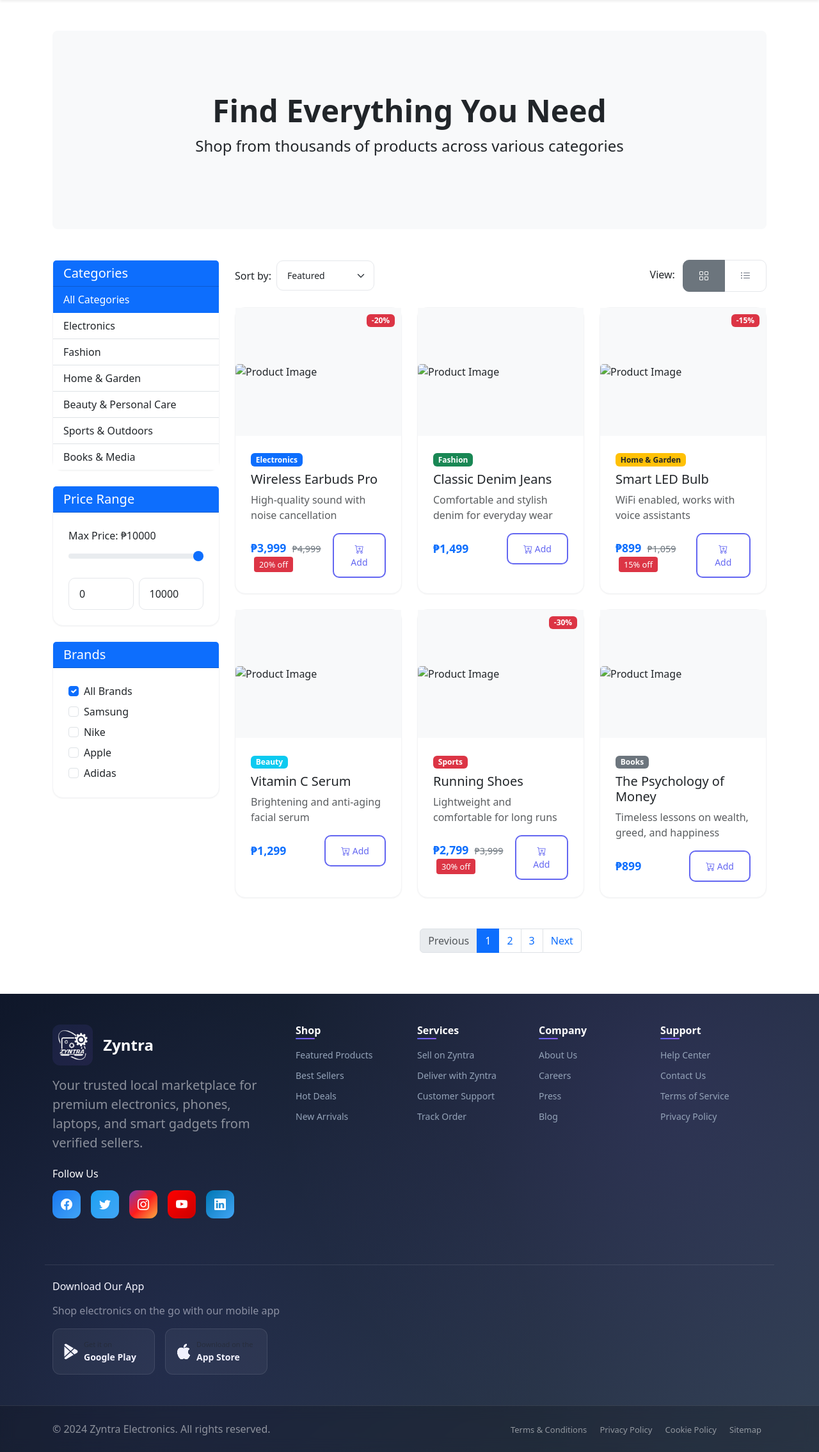
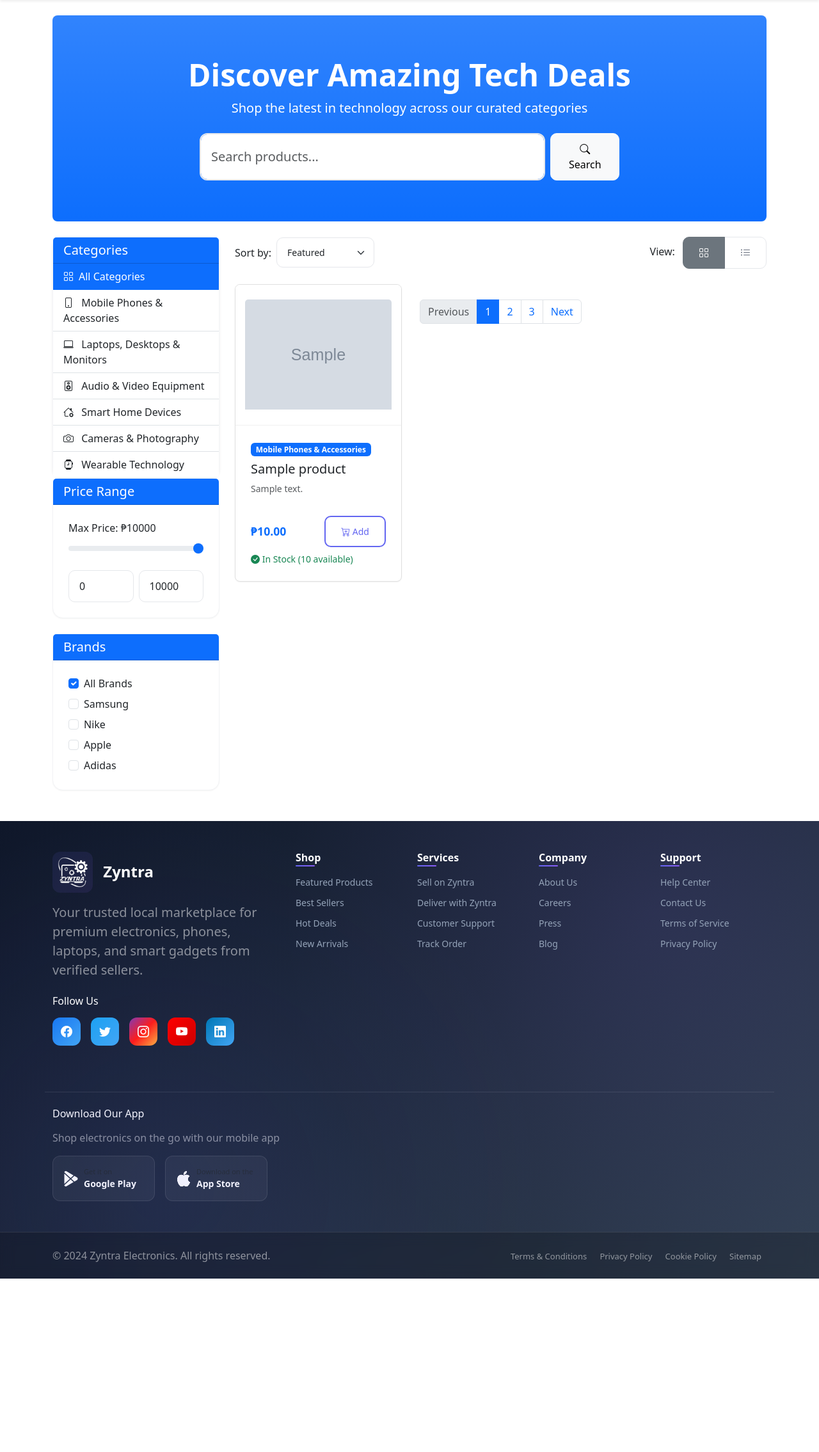
Before and after one commit to Oyencelis/Zyntra, a Flask app: page /shop in a window 1280 px wide. Shown: the part 146-2415 px from the top of the page at 64% size. After the commit the page ends 2144 px from the top, so only its background shows below. Run offline with Flask 3, Linux system fonts and the light colour scheme; data comes from the database, SQL or seed files in the repository; tables that the repository leaves empty hold one stand-in row (values such as "Sample post"); grey boxes marked "Sample" are stand-in pictures; parts of the project's set-up code (start-up, migrations or seed data) failed here and were passed over; some libraries are stand-ins or nearby versions.

```diff
--- a/template/buyer/shop.html
+++ b/template/buyer/shop.html
@@ -7,29 +7,75 @@
     .product-card {
         transition: transform 0.3s ease, box-shadow 0.3s ease;
         height: 100%;
+        border: 1px solid #e0e0e0;
+        border-radius: 8px;
+        overflow: hidden;
     }
     .product-card:hover {
         transform: translateY(-5px);
         box-shadow: 0 10px 20px rgba(0,0,0,0.1);
     }
     .product-img-container {
-        height: 200px;
+        height: 220px;
         overflow: hidden;
         display: flex;
         align-items: center;
         justify-content: center;
-        background-color: #f8f9fa;
+        background-color: #ffffff;
+        padding: 15px;
+        border-bottom: 1px solid #f0f0f0;
     }
     .product-img {
         max-height: 100%;
         max-width: 100%;
         object-fit: contain;
+        transition: transform 0.3s ease;
+    }
+    .product-card:hover .product-img {
+        transform: scale(1.05);
     }
     .category-badge {
         position: absolute;
         top: 10px;
         right: 10px;
         z-index: 2;
+        font-size: 0.75rem;
+        padding: 0.25rem 0.5rem;
+    }
+    .price {
+        font-weight: 700;
+        color: #0d6efd;
+        font-size: 1.1rem;
+    }
+    .original-price {
+        text-decoration: line-through;
+        color: #6c757d;
+        font-size: 0.9rem;
+        margin-left: 0.5rem;
+    }
+    .discount-badge {
+        background-color: #dc3545;
+        color: white;
+        padding: 0.25rem 0.5rem;
+        border-radius: 4px;
+        font-size: 0.75rem;
+        margin-left: 0.5rem;
+    }
+    .category-sidebar {
+        position: sticky;
+        top: 20px;
+    }
+    .category-link {
+        color: #495057;
+        text-decoration: none;
+        display: block;
+        padding: 0.5rem 1rem;
+        border-radius: 4px;
+        transition: all 0.2s;
+    }
+    .category-link:hover, .category-link.active {
+        background-color: #e9ecef;
+        color: #0d6efd;
     }
     .price {
         font-weight: bold;
@@ -54,30 +100,51 @@
 {% endblock %}
 
 {% block content %}
-<div class="container py-5">
+<div class="container py-4">
     <!-- Hero Section -->
-    <div class="bg-light p-5 rounded-3 mb-5">
-        <div class="container-fluid py-5 text-center">
-            <h1 class="display-5 fw-bold">Find Everything You Need</h1>
-            <p class="fs-4">Shop from thousands of products across various categories</p>
+    <div class="bg-primary bg-gradient text-white p-5 rounded-3 mb-4">
+        <div class="container-fluid py-3 text-center">
+            <h1 class="display-5 fw-bold">Discover Amazing Tech Deals</h1>
+            <p class="fs-5">Shop the latest in technology across our curated categories</p>
+
+            <!-- Search Bar -->
+            <div class="row justify-content-center mt-4">
+                <div class="col-md-8">
+                    <form action="{{ url_for('shop_page') }}" method="get" class="d-flex">
+                        <input type="text" name="q" class="form-control form-control-lg" placeholder="Search products..." value="{{ search_query or '' }}">
+                        <button type="submit" class="btn btn-light ms-2">
+                            <i class="bi bi-search"></i> Search
+                        </button>
+                    </form>
+                </div>
+            </div>
         </div>
     </div>
 
     <div class="row">
         <!-- Sidebar Filters -->
-        <div class="col-lg-3">
-            <div class="card mb-4">
+        <div class="col-lg-3 mb-4">
+            <div class="card shadow-sm">
                 <div class="card-header bg-primary text-white">
                     <h5 class="mb-0">Categories</h5>
                 </div>
                 <div class="list-group list-group-flush">
-                    <a href="#" class="list-group-item list-group-item-action active">All Categories</a>
-                    <a href="#" class="list-group-item list-group-item-action">Electronics</a>
-                    <a href="#" class="list-group-item list-group-item-action">Fashion</a>
-                    <a href="#" class="list-group-item list-group-item-action">Home & Garden</a>
-                    <a href="#" class="list-group-item list-group-item-action">Beauty & Personal Care</a>
-                    <a href="#" class="list-group-item list-group-item-action">Sports & Outdoors</a>
-                    <a href="#" class="list-group-item list-group-item-action">Books & Media</a>
+                    <a href="{{ url_for('shop_page') }}" class="list-group-item list-group-item-action {% if not current_category %}active{% endif %}">
+                        <i class="bi bi-grid me-2"></i>All Categories
+                    </a>
+                    {% for category in categories %}
+                    <a href="{{ url_for('shop_page', category=category.category_id) }}"
+                       class="list-group-item list-group-item-action {% if current_category == category.category_id|string %}active{% endif %}">
+                        {% if loop.index == 1 %}<i class="bi bi-phone me-2"></i>
+                        {% elif loop.index == 2 %}<i class="bi bi-laptop me-2"></i>
+                        {% elif loop.index == 3 %}<i class="bi bi-speaker me-2"></i>
+                        {% elif loop.index == 4 %}<i class="bi bi-house-gear me-2"></i>
+                        {% elif loop.index == 5 %}<i class="bi bi-camera me-2"></i>
+                        {% elif loop.index == 6 %}<i class="bi bi-smartwatch me-2"></i>
+                        {% endif %}
+                        {{ category.category_name }}
+                    </a>
+                    {% endfor %}
                 </div>
             </div>
 
@@ -152,141 +219,69 @@
 
             <!-- Products Grid -->
             <div class="row row-cols-1 row-cols-md-2 row-cols-lg-3 g-4">
-                <!-- Product Card 1 -->
-                <div class="col">
+                {% if products %}
+                    {% for product in products %}
+                    <div class="col mb-4">
                         <div class="card h-100 product-card">
                             <div class="position-relative">
                                 <div class="product-img-container">
-                                <img src="https://via.placeholder.com/300x300" class="card-img-top product-img" alt="Product Image">
+                                    {% if product.attachment %}
+                                        <img src="{{ product.attachment }}" class="card-img-top product-img" alt="{{ product.product_name }}">
+                                    {% else %}
+                                        <img src="{{ url_for('static', filename='images/placeholder-product.png') }}" class="card-img-top product-img" alt="No image available">
+                                    {% endif %}
                                 </div>
-                            <span class="badge bg-danger category-badge">-20%</span>
+                                {% if product.discount %}
+                                <span class="badge bg-danger category-badge">-{{ product.discount }}%</span>
+                                {% endif %}
                             </div>
-                        <div class="card-body">
-                            <span class="badge bg-primary mb-2">Electronics</span>
-                            <h5 class="card-title">Wireless Earbuds Pro</h5>
-                            <p class="card-text text-muted">High-quality sound with noise cancellation</p>
-                            <div class="d-flex justify-content-between align-items-center">
+                            <div class="card-body d-flex flex-column">
+                                <div class="mb-2">
+                                    <span class="badge bg-primary">{{ product.category_name }}</span>
+                                </div>
+                                <h5 class="card-title">{{ product.product_name }}</h5>
+                                <p class="card-text text-muted small flex-grow-1">
+                                    {{ product.description|truncate(100) if product.description else 'No description available' }}
+                                </p>
+                                <div class="d-flex justify-content-between align-items-center mt-3">
                                     <div>
-                                    <span class="price">₱3,999</span>
-                                    <span class="original-price">₱4,999</span>
-                                    <span class="discount-badge">20% off</span>
+                                        <span class="price">₱{{ "%0.2f"|format(product.price|float) }}</span>
+                                        {% if product.original_price %}
+                                        <span class="original-price">₱{{ "%0.2f"|format(product.original_price|float) }}</span>
+                                        {% endif %}
                                     </div>
-                                <button class="btn btn-sm btn-outline-primary"><i class="bi bi-cart-plus"></i> Add</button>
+                                    <button class="btn btn-sm btn-outline-primary add-to-cart"
+                                            data-product-id="{{ product.product_id }}"
+                                            data-product-name="{{ product.product_name }}">
+                                        <i class="bi bi-cart-plus"></i> Add
+                                    </button>
+                                </div>
+                                {% if product.qty and product.qty > 0 %}
+                                <div class="mt-2 text-success small">
+                                    <i class="bi bi-check-circle-fill"></i> In Stock ({{ product.qty }} available)
+                                </div>
+                                {% else %}
+                                <div class="mt-2 text-danger small">
+                                    <i class="bi bi-x-circle-fill"></i> Out of Stock
+                                </div>
+                                {% endif %}
                             </div>
                         </div>
                     </div>
+                    {% endfor %}
+                {% else %}
+                    <div class="col-12 text-center py-5">
+                        <div class="alert alert-info">
+                            <i class="bi bi-info-circle-fill me-2"></i>
+                            No products found matching your criteria.
                         </div>
+                        <a href="{{ url_for('shop_page') }}" class="btn btn-primary mt-3">
+                            <i class="bi bi-arrow-left me-2"></i>Back to Shop
+                        </a>
+                    </div>
+                {% endif %}
 
-                <!-- Product Card 2 -->
-                <div class="col">
-                    <div class="card h-100 product-card">
-                        <div class="position-relative">
-                            <div class="product-img-container">
-                                <img src="https://via.placeholder.com/300x300" class="card-img-top product-img" alt="Product Image">
-                            </div>
-                        </div>
-                        <div class="card-body">
-                            <span class="badge bg-success mb-2">Fashion</span>
-                            <h5 class="card-title">Classic Denim Jeans</h5>
-                            <p class="card-text text-muted">Comfortable and stylish denim for everyday wear</p>
-                            <div class="d-flex justify-content-between align-items-center">
-                                <span class="price">₱1,499</span>
-                                <button class="btn btn-sm btn-outline-primary"><i class="bi bi-cart-plus"></i> Add</button>
-                            </div>
-                        </div>
-                    </div>
-                </div>
 
-                <!-- Product Card 3 -->
-                <div class="col">
-                    <div class="card h-100 product-card">
-                        <div class="position-relative">
-                            <div class="product-img-container">
-                                <img src="https://via.placeholder.com/300x300" class="card-img-top product-img" alt="Product Image">
-                            </div>
-                            <span class="badge bg-danger category-badge">-15%</span>
-                        </div>
-                        <div class="card-body">
-                            <span class="badge bg-warning text-dark mb-2">Home & Garden</span>
-                            <h5 class="card-title">Smart LED Bulb</h5>
-                            <p class="card-text text-muted">WiFi enabled, works with voice assistants</p>
-                            <div class="d-flex justify-content-between align-items-center">
-                                <div>
-                                    <span class="price">₱899</span>
-                                    <span class="original-price">₱1,059</span>
-                                    <span class="discount-badge">15% off</span>
-                                </div>
-                                <button class="btn btn-sm btn-outline-primary"><i class="bi bi-cart-plus"></i> Add</button>
-                            </div>
-                        </div>
-                    </div>
-                </div>
-
-                <!-- Product Card 4 -->
-                <div class="col">
-                    <div class="card h-100 product-card">
-                        <div class="position-relative">
-                            <div class="product-img-container">
-                                <img src="https://via.placeholder.com/300x300" class="card-img-top product-img" alt="Product Image">
-                            </div>
-                        </div>
-                        <div class="card-body">
-                            <span class="badge bg-info mb-2">Beauty</span>
-                            <h5 class="card-title">Vitamin C Serum</h5>
-                            <p class="card-text text-muted">Brightening and anti-aging facial serum</p>
-                            <div class="d-flex justify-content-between align-items-center">
-                                <span class="price">₱1,299</span>
-                                <button class="btn btn-sm btn-outline-primary"><i class="bi bi-cart-plus"></i> Add</button>
-                            </div>
-                        </div>
-                    </div>
-                </div>
-
-                <!-- Product Card 5 -->
-                <div class="col">
-                    <div class="card h-100 product-card">
-                        <div class="position-relative">
-                            <div class="product-img-container">
-                                <img src="https://via.placeholder.com/300x300" class="card-img-top product-img" alt="Product Image">
-                            </div>
-                            <span class="badge bg-danger category-badge">-30%</span>
-                        </div>
-                        <div class="card-body">
-                            <span class="badge bg-danger mb-2">Sports</span>
-                            <h5 class="card-title">Running Shoes</h5>
-                            <p class="card-text text-muted">Lightweight and comfortable for long runs</p>
-                            <div class="d-flex justify-content-between align-items-center">
-                                <div>
-                                    <span class="price">₱2,799</span>
-                                    <span class="original-price">₱3,999</span>
-                                    <span class="discount-badge">30% off</span>
-                                </div>
-                                <button class="btn btn-sm btn-outline-primary"><i class="bi bi-cart-plus"></i> Add</button>
-                            </div>
-                        </div>
-                    </div>
-                </div>
-
-                <!-- Product Card 6 -->
-                <div class="col">
-                    <div class="card h-100 product-card">
-                        <div class="position-relative">
-                            <div class="product-img-container">
-                                <img src="https://via.placeholder.com/300x300" class="card-img-top product-img" alt="Product Image">
-                            </div>
-                        </div>
-                        <div class="card-body">
-                            <span class="badge bg-secondary mb-2">Books</span>
-                            <h5 class="card-title">The Psychology of Money</h5>
-                            <p class="card-text text-muted">Timeless lessons on wealth, greed, and happiness</p>
-                            <div class="d-flex justify-content-between align-items-center">
-                                <span class="price">₱899</span>
-                                <button class="btn btn-sm btn-outline-primary"><i class="bi bi-cart-plus"></i> Add</button>
-                            </div>
-                        </div>
-                    </div>
-                </div>
-            </div>
 
             <!-- Pagination -->
             <nav aria-label="Page navigation" class="mt-5">
@@ -313,22 +308,87 @@
     const priceRange = document.getElementById('priceRange');
     const priceValue = document.getElementById('priceValue');
 
+    if (priceRange && priceValue) {
         priceRange.addEventListener('input', function() {
             priceValue.textContent = this.value.toLocaleString('en-PH');
         });
+    }
 
     // Add to cart functionality
-    document.querySelectorAll('.btn-outline-primary').forEach(button => {
+    document.addEventListener('DOMContentLoaded', function() {
+        // Initialize tooltips
+        var tooltipTriggerList = [].slice.call(document.querySelectorAll('[data-bs-toggle="tooltip"]'));
+        var tooltipList = tooltipTriggerList.map(function (tooltipTriggerEl) {
+            return new bootstrap.Tooltip(tooltipTriggerEl);
+        });
+
+        // Add to cart functionality
+        document.querySelectorAll('.add-to-cart').forEach(button => {
             button.addEventListener('click', function() {
-            const productName = this.closest('.card').querySelector('.card-title').textContent;
-            // Here you would typically add the product to the cart
-            alert(`Added ${productName} to your cart!`);
+                const productId = this.getAttribute('data-product-id');
+                const productName = this.getAttribute('data-product-name');
 
-            // Optional: Change button style when added
+                // Show loading state
+                const originalContent = this.innerHTML;
+                this.innerHTML = '<span class="spinner-border spinner-border-sm" role="status" aria-hidden="true"></span> Adding...';
+                this.disabled = true;
+
+                // Simulate API call (replace with actual API call)
+                fetch('{{ url_for("add_to_cart") }}', {
+                    method: 'POST',
+                    headers: {
+                        'Content-Type': 'application/json',
+                    },
+                    body: JSON.stringify({
+                        product_id: productId,
+                        quantity: 1
+                    })
+                })
+                .then(response => response.json())
+                .then(data => {
+                    if (data.status === 'success') {
+                        // Update cart count in navbar if it exists
+                        const cartCount = document.getElementById('cart-count');
+                        if (cartCount) {
+                            const currentCount = parseInt(cartCount.textContent) || 0;
+                            cartCount.textContent = currentCount + 1;
+                        }
+
+                        // Update button state
+                        this.innerHTML = '<i class="bi bi-check-lg"></i> Added';
                         this.classList.remove('btn-outline-primary');
                         this.classList.add('btn-success');
-            this.innerHTML = '<i class="bi bi-check-lg"></i> Added';
+
+                        // Show success message
+                        const toast = new bootstrap.Toast(document.getElementById('addedToCartToast'));
+                        document.getElementById('toastMessage').textContent = `Added ${productName} to your cart!`;
+                        toast.show();
+                    } else {
+                        throw new Error(data.message || 'Failed to add to cart');
+                    }
+                })
+                .catch(error => {
+                    console.error('Error:', error);
+                    alert('Failed to add item to cart. Please try again.');
+                    this.innerHTML = originalContent;
+                    this.disabled = false;
+                });
+            });
         });
     });
 </script>
+
+<!-- Toast Notification -->
+<div class="position-fixed bottom-0 end-0 p-3" style="z-index: 11">
+    <div id="addedToCartToast" class="toast" role="alert" aria-live="assertive" aria-atomic="true">
+        <div class="toast-header bg-success text-white">
+            <strong class="me-auto">Success</strong>
+            <button type="button" class="btn-close btn-close-white" data-bs-dismiss="toast" aria-label="Close"></button>
+        </div>
+        <div class="toast-body">
+            <i class="bi bi-check-circle-fill text-success me-2"></i>
+            <span id="toastMessage">Item added to cart!</span>
+        </div>
+    </div>
+</div>
 {% endblock %}
```
Also changed, not shown: 2 other files. Lines whose indentation alone changed are shown as unchanged.
